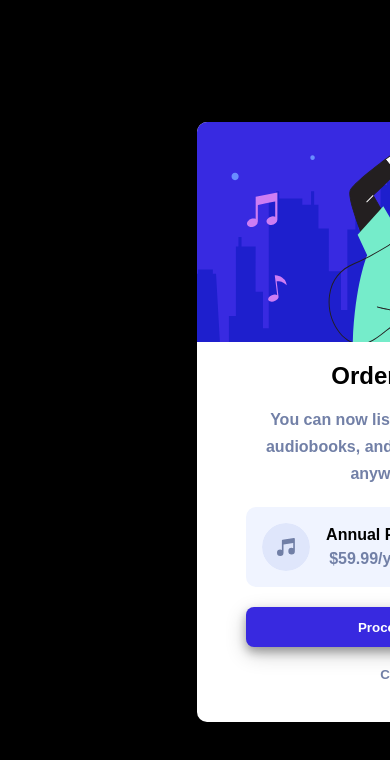
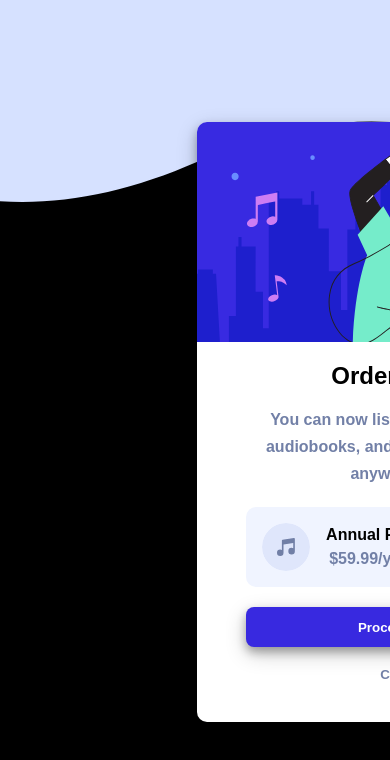
Before and after one commit to muhammedsajadali/Order-summary-Frontend-Mentor-challenge, a plain HTML site: page index.html in a window 390 px wide. Shown: the top 760 px of the page. Drawn offline with Linux system fonts and the light colour scheme.

Commit message:
Update style.css

```diff
--- a/style.css
+++ b/style.css
@@ -15,7 +15,7 @@
 
 body{
     min-height: 100vh;
-    /* background: var(--very-pale-blue) url(./images/pattern-background-desktop.svg) no-repeat; */
+    background: var(--very-pale-blue) url(./images/pattern-background-desktop.svg) no-repeat;
     background-color: rgb(41, 8, 8);
     background-size: 100% auto;
     display: flex;
@@ -135,7 +135,7 @@ img{
 
 @media screen and (max-width:1200px) {
     body{
-        /* background: url(./images/pattern-background-mobile.svg) no-repeat; */
+        background: url(./images/pattern-background-mobile.svg) no-repeat;
         background-color: black;
         background-size: 100% auto;
         min-width: 100vh;
```
